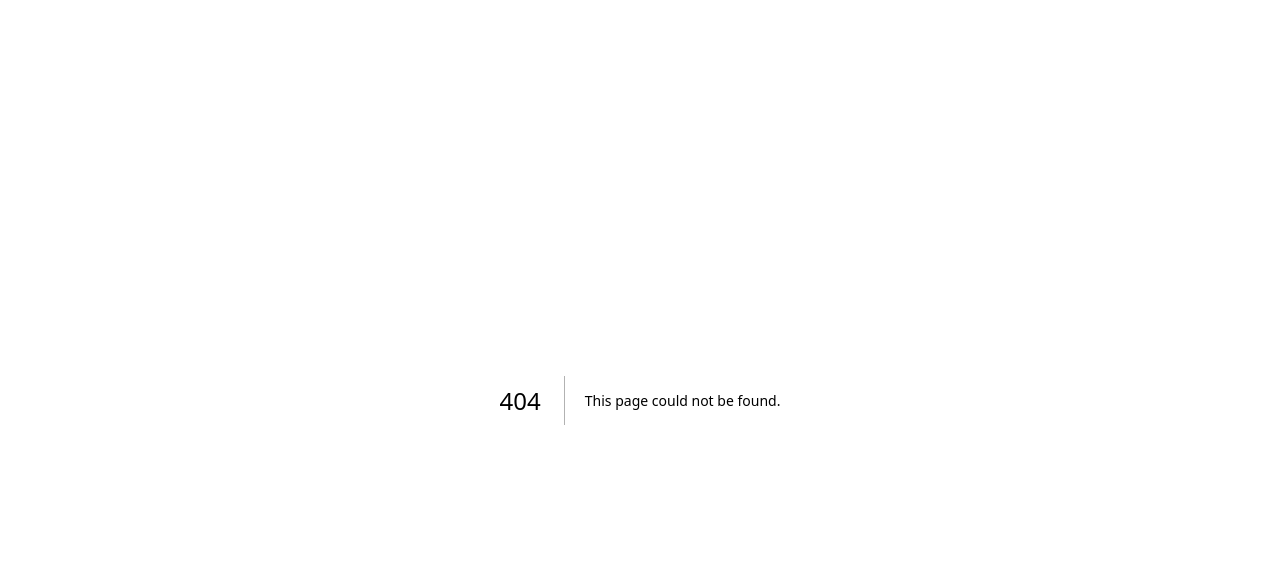
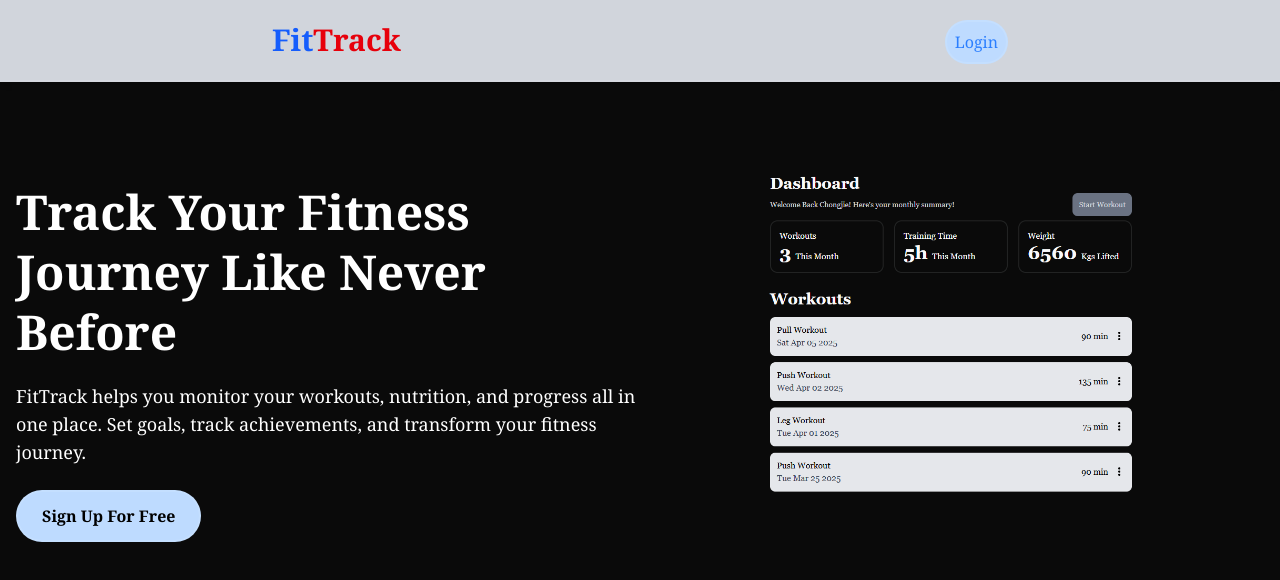
Before and after one commit to chongjie-6/FitTrack, a Next.js app: page / in a window 1280 px wide. Before the commit this address had no page. Shown: the top 580 px of the page. Built offline with nearby package versions, Linux system fonts and the light colour scheme.

Commit message:
add landing page

```diff
--- a/next.config.ts
+++ b/next.config.ts
@@ -1,15 +1,7 @@
 import type { NextConfig } from "next";
 
 const nextConfig: NextConfig = {
-  async redirects() {
-    return [
-      {
-        source: '/',
-        destination: '/login',
-        permanent: false,
-      },
-    ]
-  },
+
 };
 
 export default nextConfig;
--- /dev/null
+++ b/src/app/page.tsx
@@ -0,0 +1,59 @@
+import Image from "next/image";
+
+export default function LandingPage() {
+  return (
+    <>
+      <header className="top-0 left-0 right-0 bg-gray-300 shadow-md z-50 border-b-2 ">
+        <nav className="flex items-center justify-around h-16 sm:h-20">
+          <p className="text-xl sm:text-3xl font-bold">
+            <span className="text-blue-600">Fit</span>
+            <span className="text-red-600">Track</span>
+          </p>
+          <button className="btn p-2 border-2 bg-blue-200 rounded-full">
+            Login
+          </button>
+        </nav>
+      </header>
+
+      <section className="text-white flex flex-col sm:flex-row mt-20 mx-auto w-full max-w-7xl px-4 justify-center align-top">
+        <div className="w-full space-y-5 mt-5 text-center sm:text-left">
+          <h1 className="font-extrabold text-4xl sm:text-5xl leading-tight">
+            Track Your Fitness Journey Like Never Before
+          </h1>
+          <p className="text-lg">
+            FitTrack helps you monitor your workouts, nutrition, and progress
+            all in one place. Set goals, track achievements, and transform your
+            fitness journey.
+          </p>
+          <button className="btn px-6 py-3 border-2 bg-blue-200 text-black font-semibold rounded-full">
+            Sign Up For Free
+          </button>
+        </div>
+
+        <div className="relative w-full">
+          {/*Desktop Image */}
+          <div className="hidden sm:block">
+            <Image
+              src="/prototype.png"
+              quality={100}
+              fill={true}
+              alt="Desktop App Preview"
+              objectFit="contain"
+            />
+          </div>
+
+          {/*Mobile Image */}
+          <div className="block sm:hidden">
+            <Image
+              src="/mobile.png"
+              quality={100}
+              fill={true}
+              alt="Mobile App Preview"
+              objectFit="contain"
+            />
+          </div>
+        </div>
+      </section>
+    </>
+  );
+}
--- a/src/components/ui/all_session_info.tsx
+++ b/src/components/ui/all_session_info.tsx
@@ -80,7 +80,7 @@ export function AllSessionInfo({
             </div>
           </Link>
           <div
-            className="absolute top-6 right-3 cursor-pointer border-2 border-black rounded-xl hover:bg-gray-400 transition-colors"
+            className="absolute top-6 right-3 cursor-pointer hover:border border-black rounded-xl hover:bg-gray-400 transition-colors"
             onClick={() => {
               handleDropDown(session.session_id);
             }}
```
Also changed, not shown: public/mobile.PNG (added), public/prototype.PNG (added).
